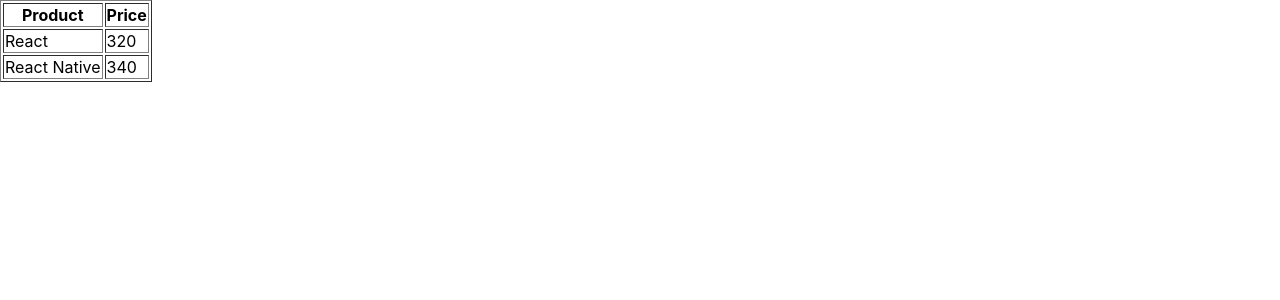
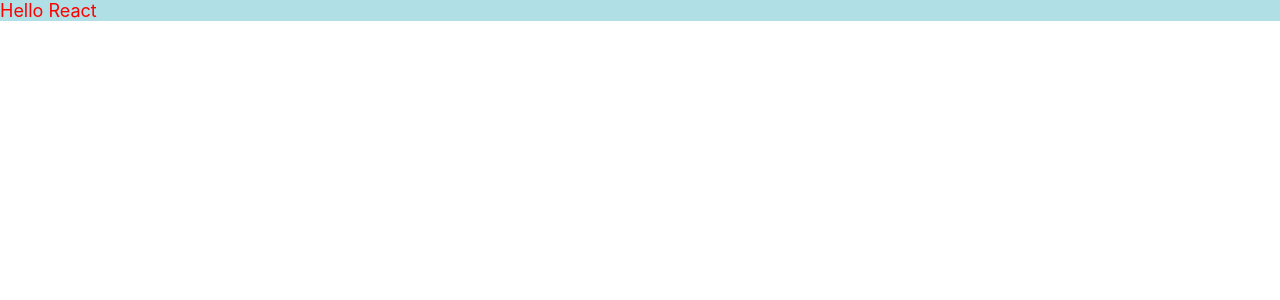
Before and after one commit to pluemkung/app1, a React (Create React App) app: page / in a window 1280 px wide. Shown: the top 300 px of the page. Built offline with nearby package versions, Linux system fonts and the light colour scheme.

Commit message:
divStyle
divStyle

```diff
--- a/src/App.js
+++ b/src/App.js
@@ -2,19 +2,25 @@
 import './App.css';
 
 function App() {
-  return (
-    <table border="1">
-      <th>Product</th><th>Price</th>
-      <tr>
-        <td>React</td>
-        <td>320</td>
-      </tr>
-      <tr>
-        <td>React Native</td>
-        <td>340</td>
-      </tr>
-    </table>
-  );
+  const divStyle = {
+    color: 'red',
+    backgroundColor: 'powderblue',
+    fontSize: 'large',
+  };
+  return <div style={divStyle}>Hello React </div>;
+  // (
+  //   <table border="1">
+  //     <th>Product</th><th>Price</th>
+  //     <tr>
+  //       <td>React</td>
+  //       <td>320</td>
+  //     </tr>
+  //     <tr>
+  //       <td>React Native</td>
+  //       <td>340</td>
+  //     </tr>
+  //   </table>
+  // );
 }
 
 export default App;
```
